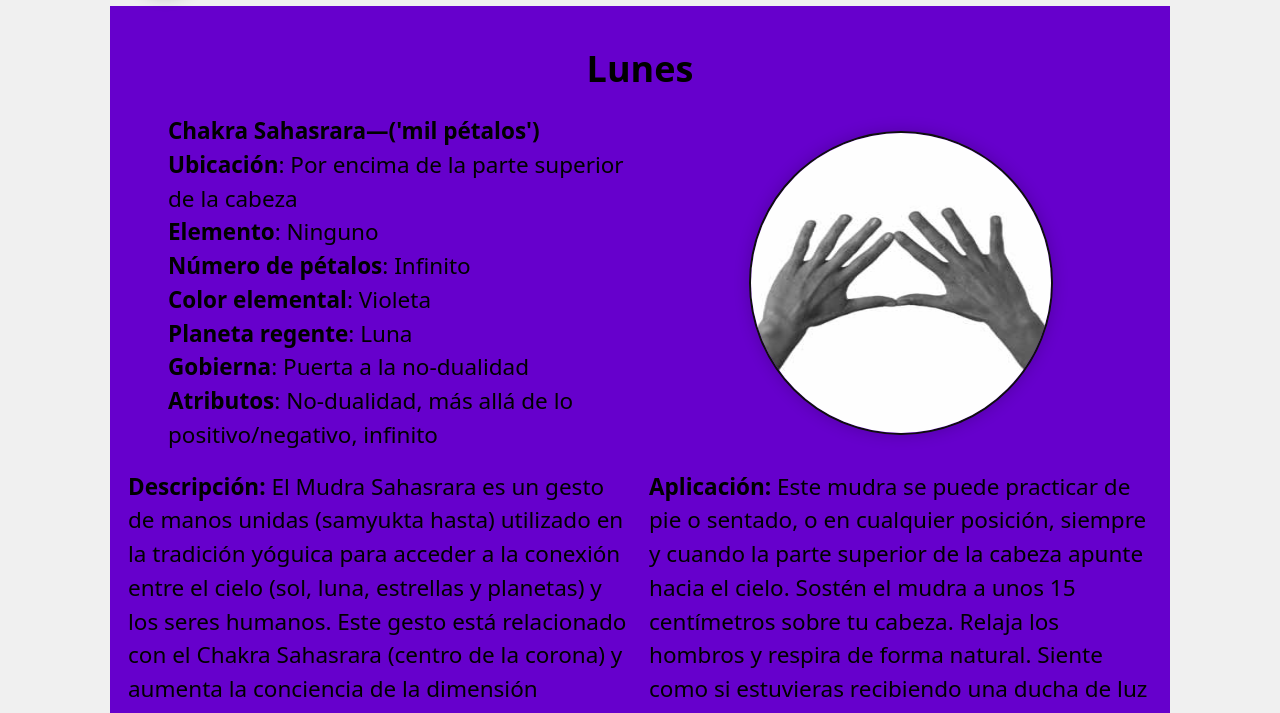
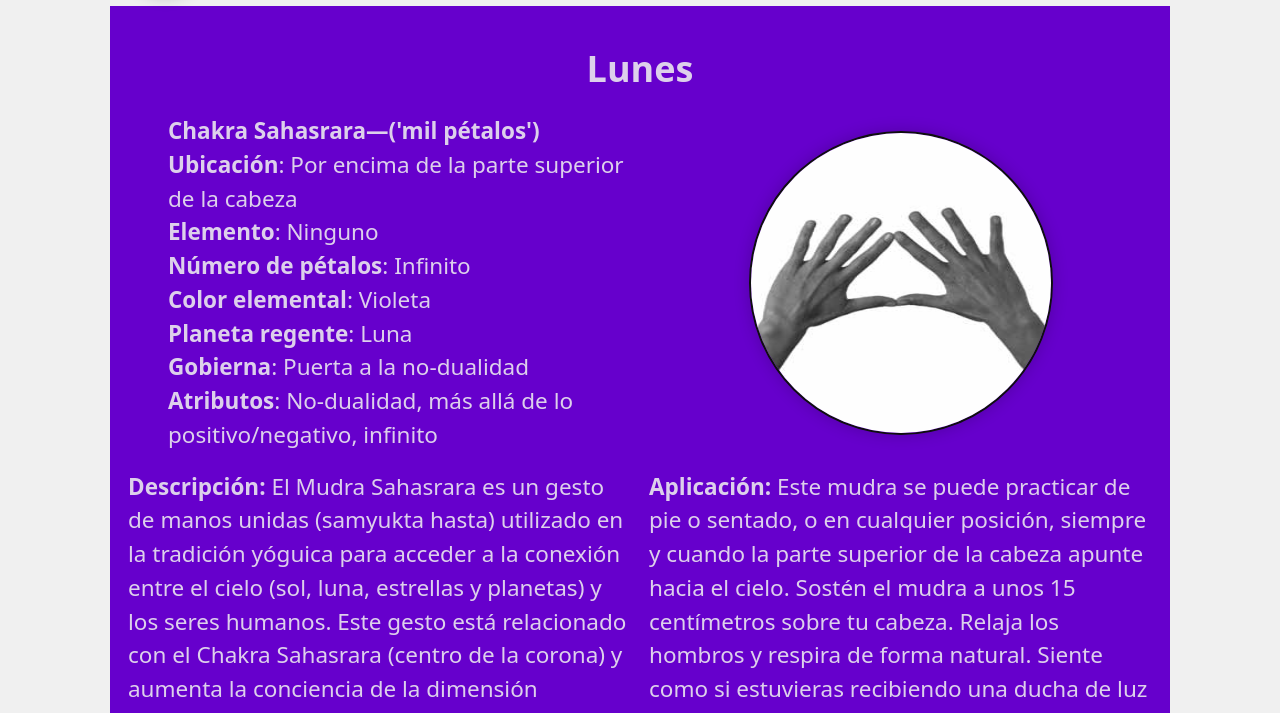
Before and after one commit to MarioliRDev/meditating-is-fun, a plain HTML site: page html/Lunes.html in a window 1280 px wide. Both pictures are taken after a click on the icon 1132 px from the left and 46 px from the top of the page. Shown: the part 87-800 px from the top of the page. Drawn offline with Linux system fonts and the light colour scheme.

Commit message:
update files

```diff
--- a/css/styles.css
+++ b/css/styles.css
@@ -5,6 +5,7 @@
 body {
 	width: 100vw;
 	background-color: #0f0f0f;
+	color: #0f0f0fdd;
 }
 
 header, section {
--- a/html/Lunes.html
+++ b/html/Lunes.html
@@ -69,6 +69,7 @@
 	     		darkBtn.classList.toggle("hide");
 	     		lightBtn.classList.toggle("hide");
 	     		body.style.backgroundColor = "#f0f0f0"
+					body.style.color = "#f0f0f0dd"
 	     		header.style.backgroundColor = "#f0f0f0"
 	     		svgs.forEach(svg => svg.style.fill = "#0f0f0f")
 	     		sectionImg.classList.toggle("img-dark")
@@ -78,6 +79,7 @@
 	     		darkBtn.classList.toggle("hide");
 	     		lightBtn.classList.toggle("hide");
 	     		body.style.backgroundColor = "#0f0f0f";
+					body.style.color = "#0f0f0fdd"
 	     		header.style.backgroundColor = "#0f0f0f";
 	     		svgs.forEach(svg => svg.style.fill = "#f0f0f0")
 	     		sectionImg.classList.toggle("img-dark")
```
Also changed, not shown: html/Domingo.html (+2 -0 lines), html/Jueves.html (+2 -0 lines), html/Martes.html (+2 -0 lines), html/Miercoles.html (+2 -0 lines), html/Sabado.html (+2 -0 lines), html/Viernes.html (+2 -0 lines).
